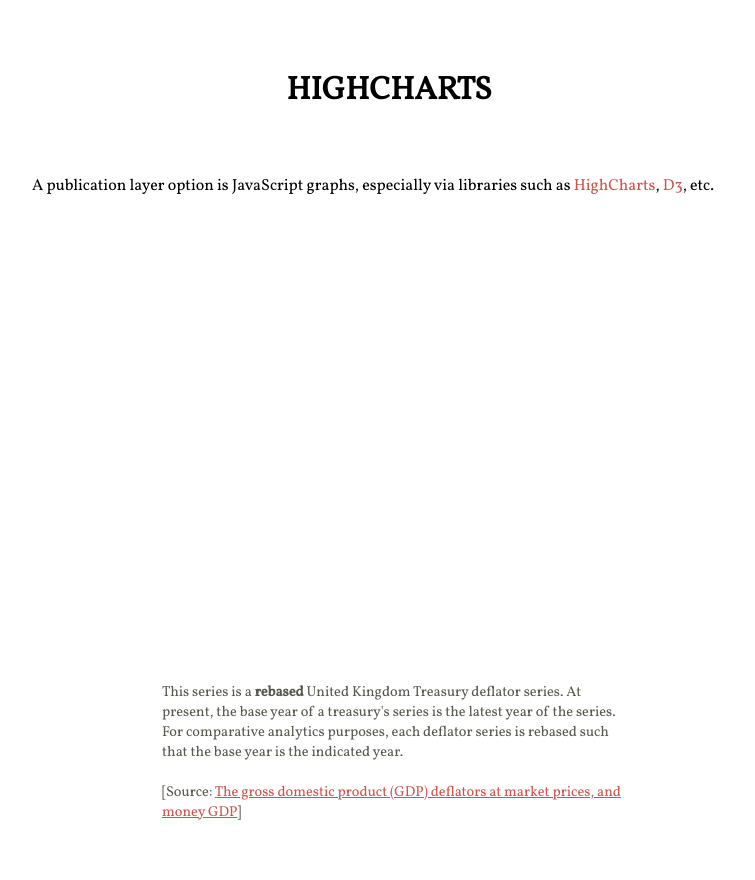
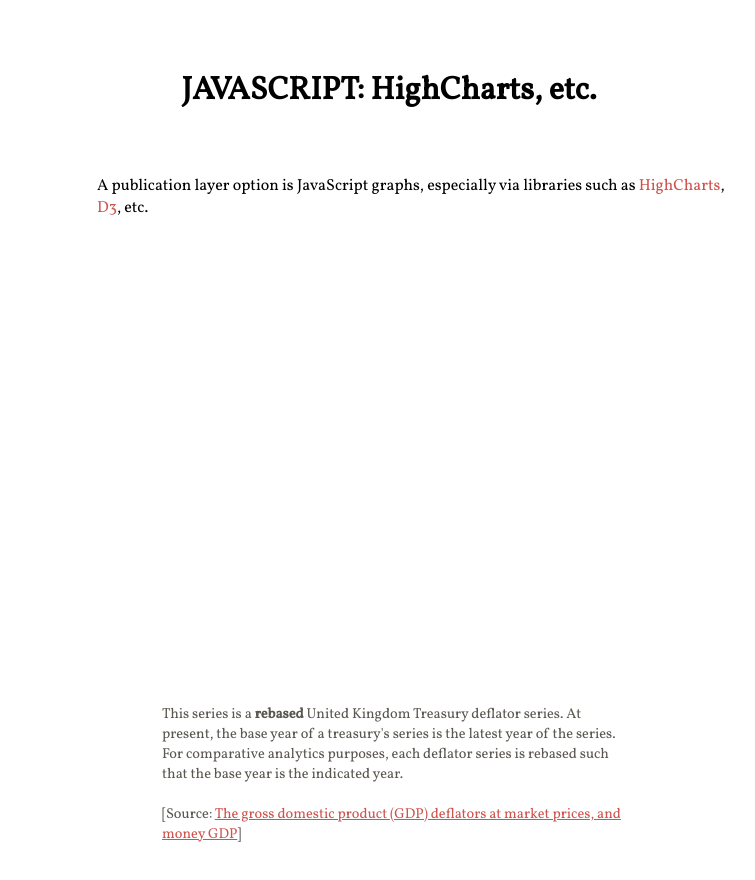
Before and after one commit to thereferences/library, a plain HTML site: page graphs/pages/deflator.html in a window 1280 px wide. Shown: the whole page, without its empty margins (356-1111 px from the left). Drawn offline with nearby package versions, Linux system fonts and the light colour scheme; no server answers.

Commit message:
Update graphs/pages/deflator.html

```diff
--- a/graphs/pages/deflator.html
+++ b/graphs/pages/deflator.html
@@ -15,18 +15,18 @@
   <script src="https://code.jquery.com/jquery-3.7.1.min.js"></script>
   <script id="MathJax-script" async src="https://cdn.jsdelivr.net/npm/mathjax@3/es5/tex-mml-chtml.js"></script>
 
-  <title>HighCharts</title>
+  <title>JAVASCRIPT: HighCharts</title>
 </head>
 <body>
 
 <div class="grid-container">
 
   <div class="grid-item"></div>
-  <div class="grid-item"><h1 style="text-align: center">HIGHCHARTS</h1></div>
+  <div class="grid-item"><h1 style="text-align: center">JAVASCRIPT: HighCharts, etc.</h1></div>
   <div class="grid-item"></div>
 
   <div class="grid-item"></div>
-  <div class="grid-item">A publication layer option is JavaScript graphs, especially via libraries such as <a href="https://www.highcharts.com" target="_blank">HighCharts</a>, <a href="https://d3js.org" target="_blank">D3</a>, etc.</div>
+  <div class="grid-item" style="margin-left: 65px">A publication layer option is JavaScript graphs, especially via libraries such as <a href="https://www.highcharts.com" target="_blank">HighCharts</a>, <a href="https://d3js.org" target="_blank">D3</a>, etc.</div>
   <div class="grid-item"></div>
 
   <div class="grid-item"></div>
```
